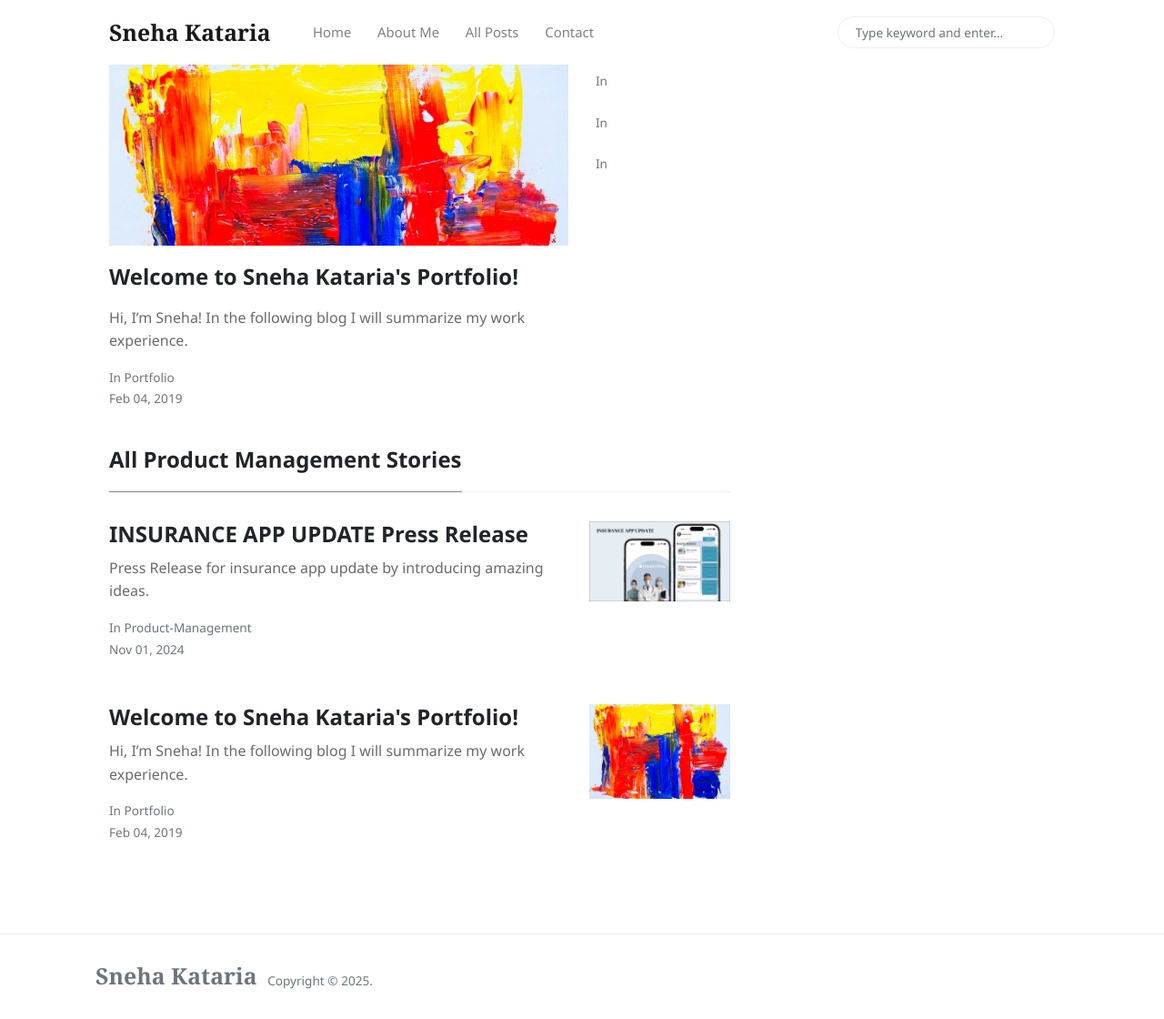
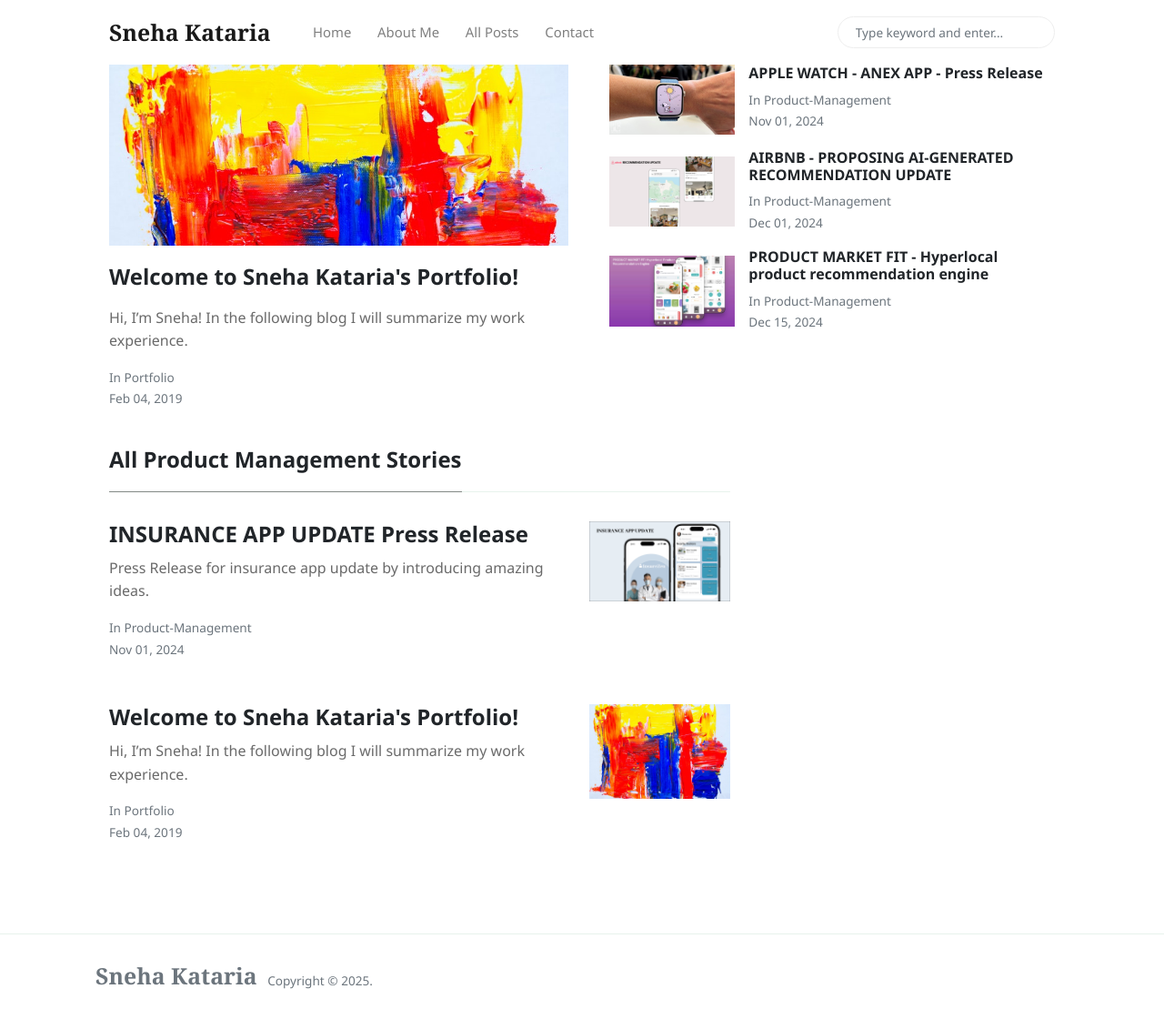
Before and after one commit to sneha-kataria/blog, a Jekyll site: the page built from index.html, in a window 1280 px wide and 1120 px high. Shown: the whole window at 91% size. Built offline with Jekyll 4.4.1, drawn with Linux system fonts in a browser that asks for light colours; nearby versions of some CDN libraries; the list of posts is cut into pages by our own code.

Commit message:
Fixed the name.

```diff
--- a/index.html
+++ b/index.html
@@ -48,7 +48,7 @@ description: "Hey I am Sneha Kataria, and this my blog."
 
         <!-- second latest post -->
 <!--        {%- assign second_post = site.posts[1] -%}-->
-        {% assign second_post = site.posts | where: "path", "_posts/2024-11-01-apple-watch-annex.md" | first %}
+        {% assign second_post = site.posts | where: "path", "_posts/product-management/2024-11-01-apple-watch-annex.md" | first %}
         <div class="mb-3 d-flex align-items-center">
                 {% if second_post.image %}
                 <div class="col-md-4">
@@ -76,7 +76,7 @@ description: "Hey I am Sneha Kataria, and this my blog."
 
         <!-- third latest post -->
 <!--        {%- assign third_post = site.posts[2] -%}-->
-        {% assign third_post = site.posts | where: "path", "2024-12-01-airbnb-proposal-ai-generated-recommendation.md" | first %}
+        {% assign third_post = site.posts | where: "path", "_posts/product-management/2024-12-01-airbnb-proposal-ai-generated-recommendation.md" | first %}
         <div class="mb-3 d-flex align-items-center">
                 {% if third_post.image %}
                 <div class="col-md-4">
@@ -104,7 +104,7 @@ description: "Hey I am Sneha Kataria, and this my blog."
 
         <!-- fourth latest post -->
 <!--        {%- assign fourth_post = site.posts[3] -%}     -->
-        {% assign fourth_post = site.posts | where: "path", "2024-12-15-hyper-local-product-market-fit.md" | first %}
+        {% assign fourth_post = site.posts | where: "path", "_posts/product-management/2024-12-15-hyper-local-product-market-fit.md" | first %}
         <div class="mb-3 d-flex align-items-center">
                 {% if fourth_post.image %}
                 <div class="col-md-4">
```
